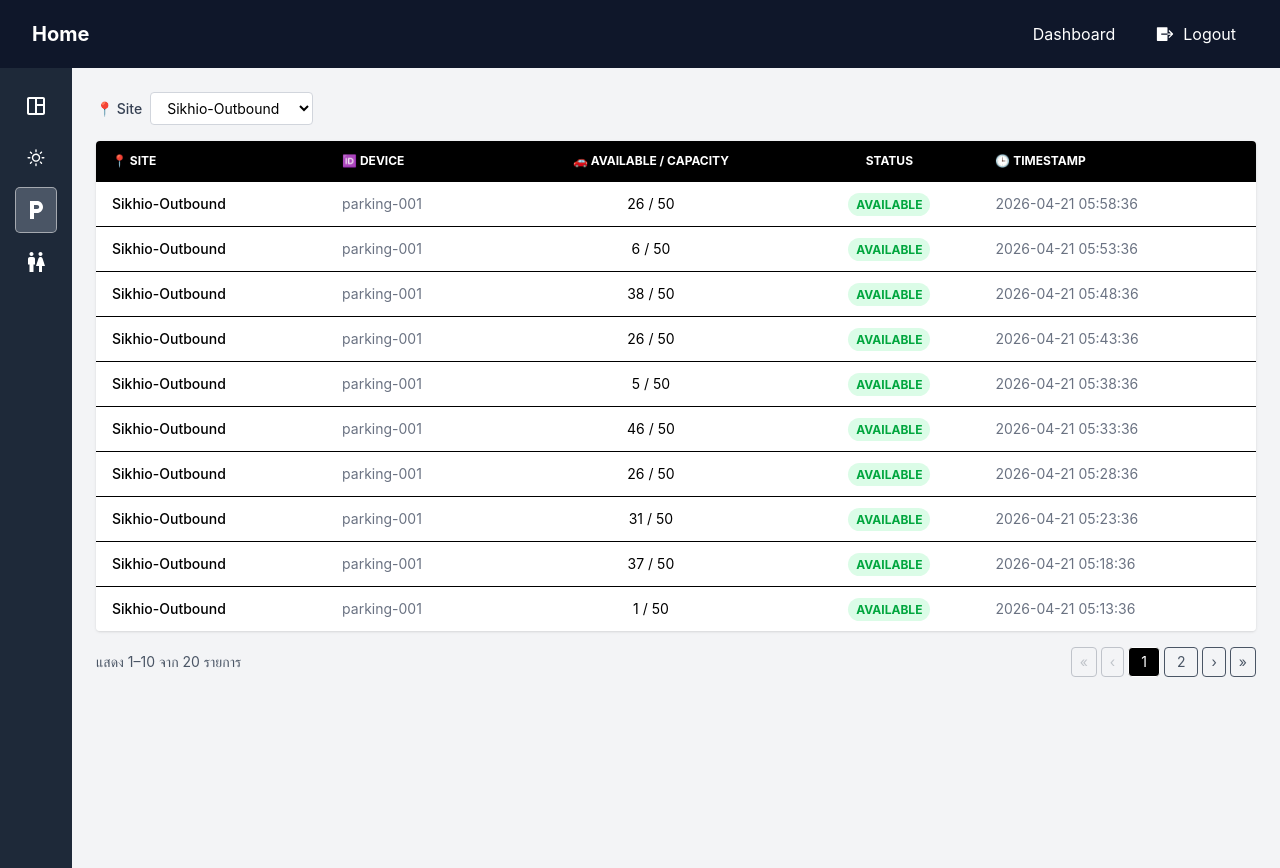
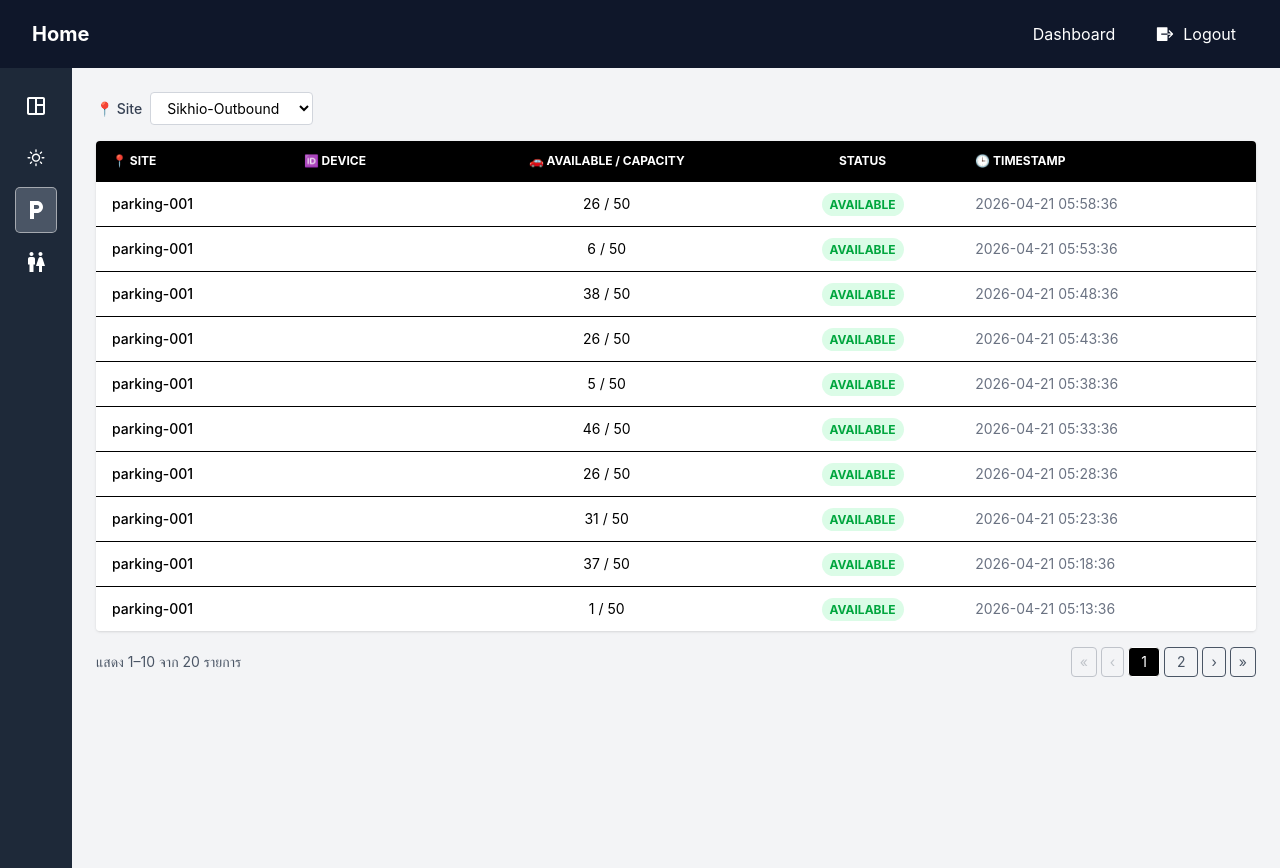
Before and after one commit to pongpak726/project_dashboard, a Next.js app in the folder frontend/: page /dashboard/parking in a window 1280 px wide. Built offline with nearby package versions, Linux system fonts and the light colour scheme; sample sign-in values are in the browser's storage.

Commit message:
refactor(dashboard):เปลี่ยนวิธีการดึงข้อมูล FE

```diff
--- a/frontend/app/dashboard/page.tsx
+++ b/frontend/app/dashboard/page.tsx
@@ -116,7 +116,7 @@ export default function OverviewPage() {
           )
           return sorted.slice(0, 1).map((w: any) => ({
             site: d.site,
-            deviceId: w.deviceId,
+            deviceId: w.deviceId.split(":")[1],
             pm25: w.pm25,
             temperature: w.temperature,
             humidity: w.humidity,
--- a/frontend/app/dashboard/parking/page.tsx
+++ b/frontend/app/dashboard/parking/page.tsx
@@ -47,6 +47,9 @@ export default function ParkingPage() {
 
   const totalPages = Math.ceil(data.length / PAGE_SIZE)
   const paginated = data.slice((page - 1) * PAGE_SIZE, page * PAGE_SIZE)
+  // เพิ่ม helper แยก composite id
+const parseSiteName = (deviceId: string) => deviceId.split(":")[0]
+const parseDeviceId = (deviceId: string) => deviceId.split(":")[1]
 
   return (
     <div className="p-6 min-w-0 w-full">
@@ -96,8 +99,8 @@ export default function ParkingPage() {
                     key={`${item.deviceId}-${item.timestamp}-${index}`}
                     className="border-t hover:bg-gray-50 transition-colors"
                   >
-                    <td className="px-4 py-3 font-medium">{item.siteName}</td>
-                    <td className="px-4 py-3 text-gray-500">{item.deviceId}</td>
+                    <td className="px-4 py-3 font-medium">{parseSiteName(item.deviceId)}</td>
+                    <td className="px-4 py-3 text-gray-500">{parseDeviceId(item.deviceId)}</td>
                     <td className="px-4 py-3 text-center">
                       {item.available} / {item.capacity}
                     </td>
--- a/frontend/app/dashboard/restroom/page.tsx
+++ b/frontend/app/dashboard/restroom/page.tsx
@@ -46,6 +46,9 @@ export default function RestroomPage() {
 
   const totalPages = Math.ceil(data.length / PAGE_SIZE)
   const paginated = data.slice((page - 1) * PAGE_SIZE, page * PAGE_SIZE)
+  // เพิ่ม helper แยก composite id
+const parseSiteName = (deviceId: string) => deviceId.split(":")[0]
+const parseDeviceId = (deviceId: string) => deviceId.split(":")[1]
 
   return (
     <div className="p-6 min-w-0 w-full">
@@ -96,8 +99,8 @@ export default function RestroomPage() {
                     key={`${item.deviceId}-${item.timestamp}-${index}`}
                     className="border-t hover:bg-gray-50 transition-colors"
                   >
-                    <td className="px-4 py-3 font-medium">{item.siteName}</td>
-                    <td className="px-4 py-3 text-gray-500">{item.deviceId}</td>
+                    <td className="px-4 py-3 font-medium">{parseSiteName(item.deviceId)}</td>
+                    <td className="px-4 py-3 text-gray-500">{parseDeviceId(item.deviceId)}</td>
                     <td className="px-4 py-3 text-center">
                       {item.maleAvailable} / {item.maleStalls}
                     </td>
--- a/frontend/app/dashboard/weather/page.tsx
+++ b/frontend/app/dashboard/weather/page.tsx
@@ -50,6 +50,9 @@ export default function WeatherPage() {
 
   const totalPages = Math.ceil(data.length / PAGE_SIZE)
   const paginated = data.slice((page - 1) * PAGE_SIZE, page * PAGE_SIZE)
+  // เพิ่ม helper แยก composite id
+  const parseSiteName = (deviceId: string) => deviceId.split(":")[0]
+  const parseDeviceId = (deviceId: string) => deviceId.split(":")[1]
 
   return (
     <div className="p-6 min-w-0 w-full">
@@ -98,8 +101,8 @@ export default function WeatherPage() {
                   key={`${item.deviceId}-${item.timestamp}-${index}`}
                   className="border-t hover:bg-gray-200 transition-colors"
                 >
-                  <td className="px-4 py-3 font-medium">{item.location}</td>
-                  <td className="px-4 py-3 text-gray-500">{item.deviceId}</td>
+                  <td className="px-4 py-3 font-medium">{parseSiteName(item.deviceId)}</td>
+                  <td className="px-4 py-3 text-gray-500">{parseDeviceId(item.deviceId)}</td>
                   <td className="px-4 py-3 text-center">
                     <PM25Badge value={item.pm25} />
                   </td>
```
